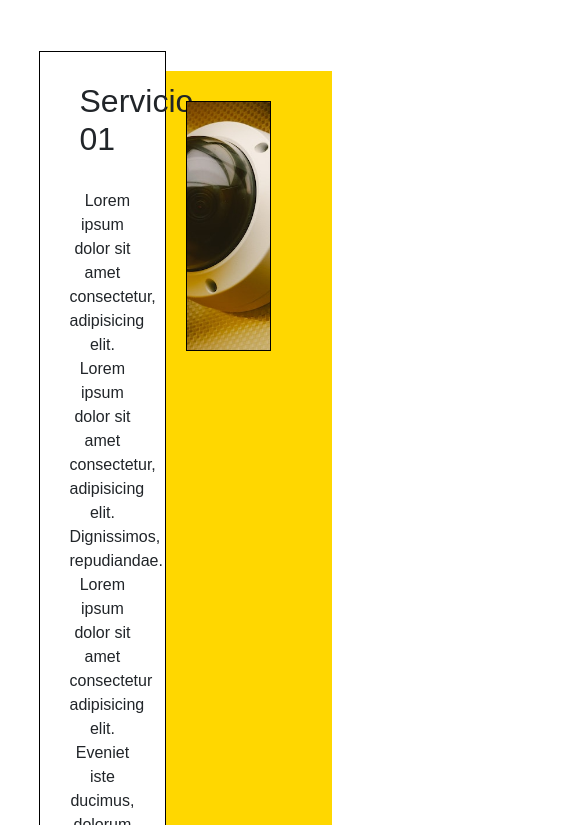
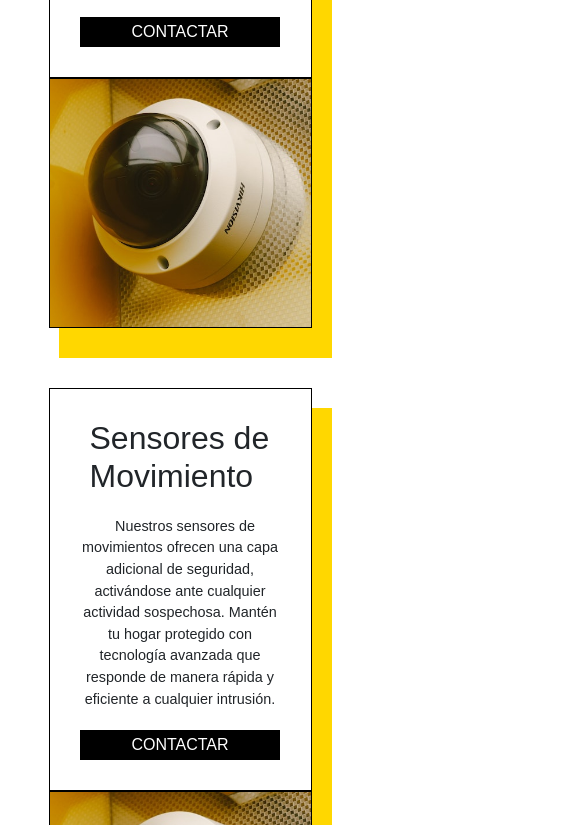
Before and after one commit to GeorgeNeyra16/PF-Neyra, a plain HTML site: page internos/servicios.html in a window 390 px wide. Shown: the part 1175-2000 px from the top of the page, 585 px wide, since content can reach past the window. Drawn offline with nearby package versions, Linux system fonts and the light colour scheme; a web font is replaced by a local one.

Commit message:
Servicios Responsive

```diff
--- a/estilos/styles.css
+++ b/estilos/styles.css
@@ -685,7 +685,7 @@ video {
 
 .serviciospordata h2 {
     color:white;
-    font-size: 5rem;
+    font-size: 6vw;
     text-align: center;
     letter-spacing: 2rem;
 }
@@ -735,6 +735,8 @@ video {
     /* height: 250px; */
     margin:100px auto;
     display:flex;
+    align-items: center;
+    flex-wrap: wrap;
     background-color: gold;
     padding:30px;
 }
@@ -742,9 +744,9 @@ video {
 .servleft {
     background-color: rgb(255, 255, 255);
     padding: 30px;
-    /* height: 250px; */
     width:60%;
-    height:auto;
+    height: 100%;
+    /* min-width: 337px; */
     margin-top:-50px;
     margin-left: -50px;
     border: solid 1px black;
@@ -767,14 +769,18 @@ video {
     display: flex;
     justify-content: center;
 }
-
+/* .servbuttons .contactar {
+    width:90%;
+    margin: 0 100px;
+} */
 .servbuttons button {
-    width:300px;
+    width:200px;
     height: 30px;
     background-color: rgb(0, 0, 0);
     border-style: none;
     color:white;
     text-transform:uppercase;
+
 }
 
 .servbuttons button:hover {
@@ -1141,6 +1147,11 @@ video {
     .uphead {
         background: linear-gradient(90deg, rgb(0,0,0) 20%, rgb(255,215,0) 80%);
     }
+    /* ------------------------------- */
+    .servleft .description {
+        margin: 20px 0px;
+        font-size: 0.9rem;
+    }
 }
 @media screen and (max-width: 991px)  {
     .layoutfaqs {
@@ -1179,10 +1190,32 @@ video {
         font-size: 0.8rem;
     }
 }
+@media screen and (max-width: 816px)  {
+    .serviciocaja {
+        flex-wrap: wrap;
+        justify-content: center;
+        padding:30px 5px;
+    }
+    .servleft {
+        width:100%;
+        margin-top:-50px;
+        margin-left: -60px;
+    }
+    .servright {
+        width: 100%;
+        margin-left:-60px;
+        background-image: url(../imagenes/cam_security.jpg);
+        background-size: cover;
+        background-position: center;
+    }
+}
 @media screen and (max-width: 768px)  {
     .uphead {
         background: linear-gradient(90deg, rgb(0,0,0) 10%, rgb(255,215,0) 90%);
     }
+    /* ---------------------------- */
+
+    /* ---------------------------- */
     .pregfrecportada h2 {
         font-size: 2rem;
         letter-spacing: 1.5rem;
@@ -1190,17 +1223,16 @@ video {
     .layoutfaqs {
         margin-top:60px
     }
+    .faqdescrip {
+        font-size:1.1rem;
+    }
+    /* --------------------------- */
     .contactospordata h2 {
         font-size: 2.1rem;
         letter-spacing: 1rem;
     }
     .contact_form {
         width: 70vw;
-    }
-}
-@media screen and (max-width: 767px)  {
-    .faqdescrip {
-        font-size:1.1rem;
     }
 }
 @media screen and (max-width: 702px)  {
@@ -1227,6 +1259,30 @@ video {
     .downhead ul li a {
         font-size: 0.8rem;
     }
+    /* ---------------------------------- */
+    .serviciospordata h2 {
+        font-size: 1.5rem;
+        letter-spacing: 1rem;
+    }
+    .serviciosparagraph {
+        font-size: 0.9rem;
+    }
+    .serviciocaja {
+        margin: 50px auto;
+    }
+    .servleft {
+        width:100%;
+        margin-top:-50px;
+        margin-left: -30px;
+    }
+    .servright {
+        width: 100%;
+        margin-left:-30px;
+        background-image: url(../imagenes/cam_security.jpg);
+        background-size: cover;
+        background-position: center;
+    }
+    /* ---------------------------------- */
     .pregfrecportada h2 {
         font-size: 1.5rem;
         letter-spacing: 1rem;
@@ -1241,10 +1297,12 @@ video {
         font-size: 1.8rem;
         letter-spacing: 0.8rem;
     }
+    /* ---------------------------------- */
     .contact_form {
         width: 90vw;
         padding: 30px;
     }
+    /* ---------------------------------- */
 }
 @media screen and (max-width: 375px)  {
     .svgwsp {
@@ -1253,6 +1311,14 @@ video {
     .contactospordata h2 {
         font-size: 1.5rem;
         letter-spacing: 0.5rem;
+    }
+    /* --------------------------------- */
+    .servleft {
+        padding: 15px;
+    }
+    .serviciotitle {
+        font-size:1.5rem;
+        margin-left: 0px;
     }
 }
 @media screen and (max-width: 371px)  {
--- a/internos/servicios.html
+++ b/internos/servicios.html
@@ -51,13 +51,12 @@
     <!-- ---------------------MAIN----------------------------- -->
     <main>
         <section class="serviciospordata">
-            <h2><span>SERVICIOS</span></h2>
+            <h2>SERVICIOS</h2>
         </section>
 
         <section class="serviciospage">
             <p class="serviciosparagraph">
-                Lorem ipsum dolor, sit amet consectetur adipisicing elit. Provident facilis est dolorem, assumenda ut cum pariatur fugiat non culpa quibusdam. Illum suscipit vitae alias amet magnam dolorum est reprehenderit eum! Lorem ipsum dolor sit amet consectetur adipisicing elit. Saepe voluptatem neque sint rem, enim doloremque consequuntur placeat similique quia blanditiis, ipsa iure praesentium sed quis laudantium aspernatur numquam illo totam? <br>
-                Lorem ipsum dolor, sit amet consectetur adipisicing elit. Suscipit saepe obcaecati, odit quod voluptate similique inventore ullam? Quaerat amet, recusandae, vero deserunt repudiandae repellendus quam odit dolore, dicta ex corrupti.
+                Descubre la excelencia en seguridad con RDM Electronic Service. Ofrecemos instalación de cámaras de seguridad, sensores de movimientos, cercos eléctricos y alarmas contra incendios. Benefíciate de soluciones integrales, disfruta de la tranquilidad que brindamos y confía en la calidad superior de nuestros servicios para proteger lo que más valoras.
             </p>
             <div class="servbutton">
                 <a href="../internos/contacto.html"><button type="button">Contáctanos</button></a>
@@ -66,8 +65,8 @@
         <section class="serviciostodos">
             <div class="serviciocaja">
                 <div class="servleft">
-                    <h3 class="serviciotitle">Servicio 01</h3>
-                    <p class="description">Lorem ipsum dolor sit amet consectetur, adipisicing elit. Lorem ipsum dolor sit amet consectetur, adipisicing elit. Dignissimos, repudiandae. Lorem ipsum dolor sit amet consectetur adipisicing elit. Eveniet iste ducimus, dolorum voluptatem sit libero animi officiis. Laboriosam, nobis quisquam! </p>
+                    <h3 class="serviciotitle">Cámaras de Vigilancia</h3>
+                    <p class="description">Nuestras cámaras de vigilancia domiciliaria brindan paz mental con monitoreo continuo y detección de movimientos, asegurando la seguridad de tu hogar. Con tecnología de vanguardia, protegemos lo que más te importa las 24 horas del día. </p>
                     <div class="servbuttons">
                         <a href="contactar"><button type="button">Contactar</button></a>
                     </div>
@@ -77,8 +76,8 @@
             </div>
             <div class="serviciocaja">
                 <div class="servleft">
-                    <h3 class="serviciotitle">Servicio 02</h3>
-                    <p class="description">Lorem ipsum dolor sit amet consectetur, adipisicing elit. Lorem ipsum dolor sit amet consectetur, adipisicing elit. Dignissimos, repudiandae. Lorem ipsum dolor sit amet consectetur adipisicing elit. Eveniet iste ducimus, dolorum voluptatem sit libero animi officiis. Laboriosam, nobis quisquam!</p>
+                    <h3 class="serviciotitle">Sensores de Movimiento</h3>
+                    <p class="description">Nuestros sensores de movimientos ofrecen una capa adicional de seguridad, activándose ante cualquier actividad sospechosa. Mantén tu hogar protegido con tecnología avanzada que responde de manera rápida y eficiente a cualquier intrusión.</p>
                     <div class="servbuttons">
                         <a href="contactar"><button type="button">Contactar</button></a>
                     </div>
@@ -88,8 +87,8 @@
             </div>
             <div class="serviciocaja">
                 <div class="servleft">
-                    <h3 class="serviciotitle">Servicio 03</h3>
-                    <p class="description">Lorem ipsum dolor sit amet consectetur, adipisicing elit. Lorem ipsum dolor sit amet consectetur, adipisicing elit. Dignissimos, repudiandae. Lorem ipsum dolor sit amet consectetur adipisicing elit. Eveniet iste ducimus, dolorum voluptatem sit libero animi officiis. Laboriosam, nobis quisquam!</p>
+                    <h3 class="serviciotitle">Cercos Eléctricos</h3>
+                    <p class="description">Nuestros cercos eléctricos proporcionan una defensa efectiva al disuadir intrusos y garantizar la seguridad perimetral. Con tecnología confiable, brindamos una barrera robusta para proteger tu propiedad las 24 horas del día.</p>
                     <div class="servbuttons">
                         <a href="contactar"><button type="button">Contactar</button></a>
                     </div>
@@ -99,8 +98,8 @@
             </div>
             <div class="serviciocaja">
                 <div class="servleft">
-                    <h3 class="serviciotitle">Servicio 04</h3>
-                    <p class="description">Lorem ipsum dolor sit amet consectetur, adipisicing elit. Lorem ipsum dolor sit amet consectetur, adipisicing elit. Dignissimos, repudiandae. Lorem ipsum dolor sit amet consectetur adipisicing elit. Eveniet iste ducimus, dolorum voluptatem sit libero animi officiis. Laboriosam, nobis quisquam!</p>
+                    <h3 class="serviciotitle">Alarma contra Incendios</h3>
+                    <p class="description">Confía en nuestras alarmas contra incendios para una protección integral. Con detección temprana, notificación inmediata y sistemas de alerta confiables, garantizamos la seguridad de tu hogar o negocio. Invierte en tranquilidad y prevención con nuestro servicio especializado.</p>
                     <div class="servbuttons">
                         <a href="contactar"><button type="button">Contactar</button></a>
                     </div>
```
